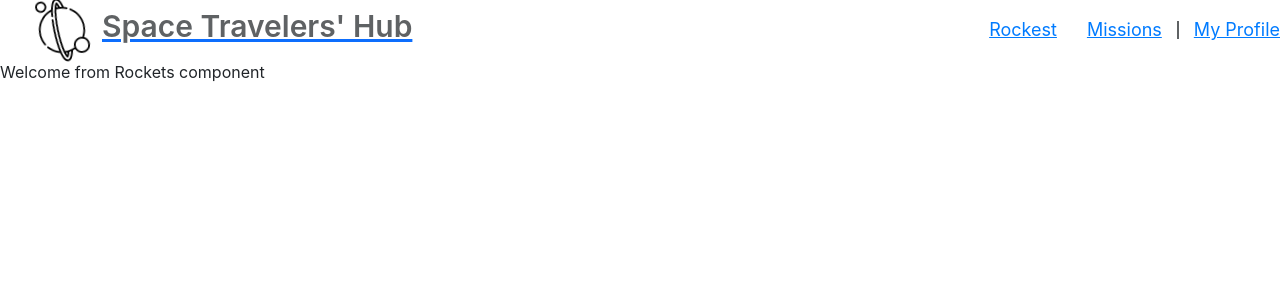
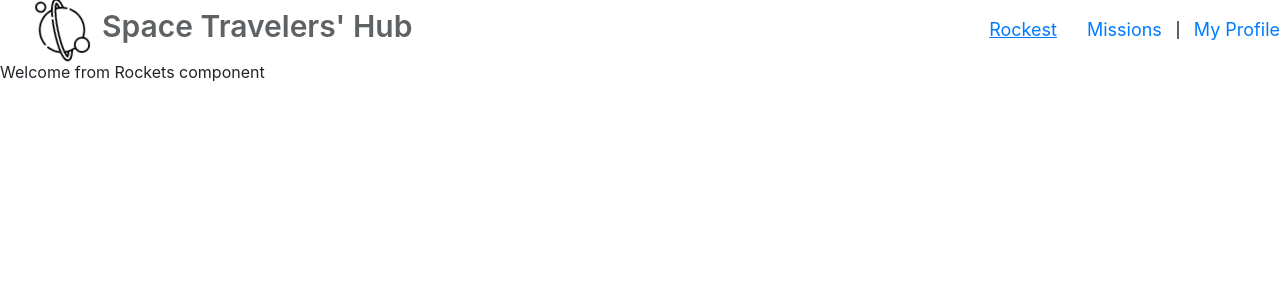
Before and after one commit to Mhdez221993/spacex_travelers, a React (Create React App) app: page / in a window 1280 px wide. Shown: the top 300 px of the page. Built offline with nearby package versions, Linux system fonts and the light colour scheme.

Commit message:
Remove text decoration

```diff
--- a/src/features/missions/misssion.css
+++ b/src/features/missions/misssion.css
@@ -1,3 +1,13 @@
 .bg-container {
   color: #fff;
 }
+
+* {
+  box-sizing: border-box;
+  font-family: -apple-system, BlinkMacSystemFont, "Segoe UI", Roboto, Oxygen,
+    Ubuntu, Cantarell, "Open Sans", "Helvetica Neue", sans-serif;
+}
+
+a {
+  text-decoration: none;
+}
```
